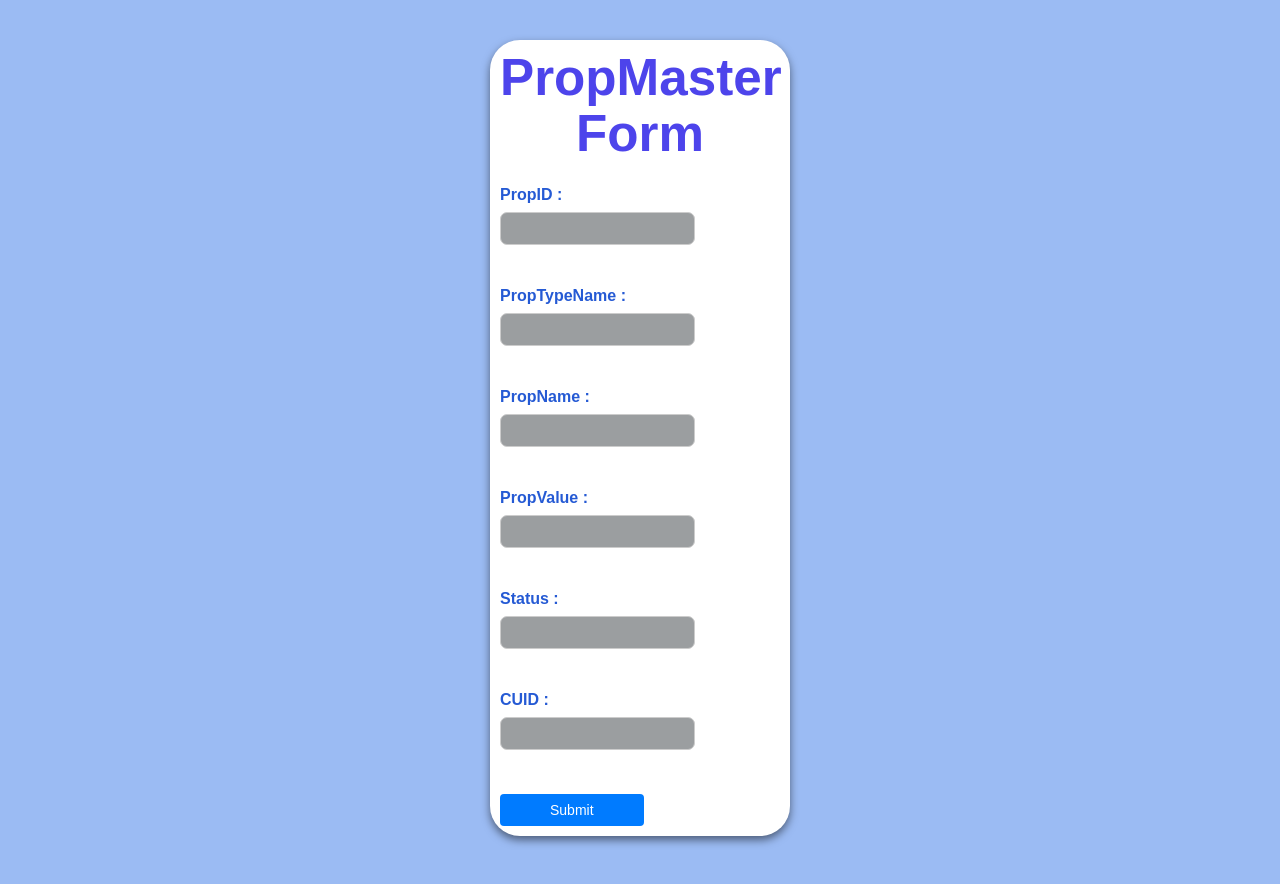
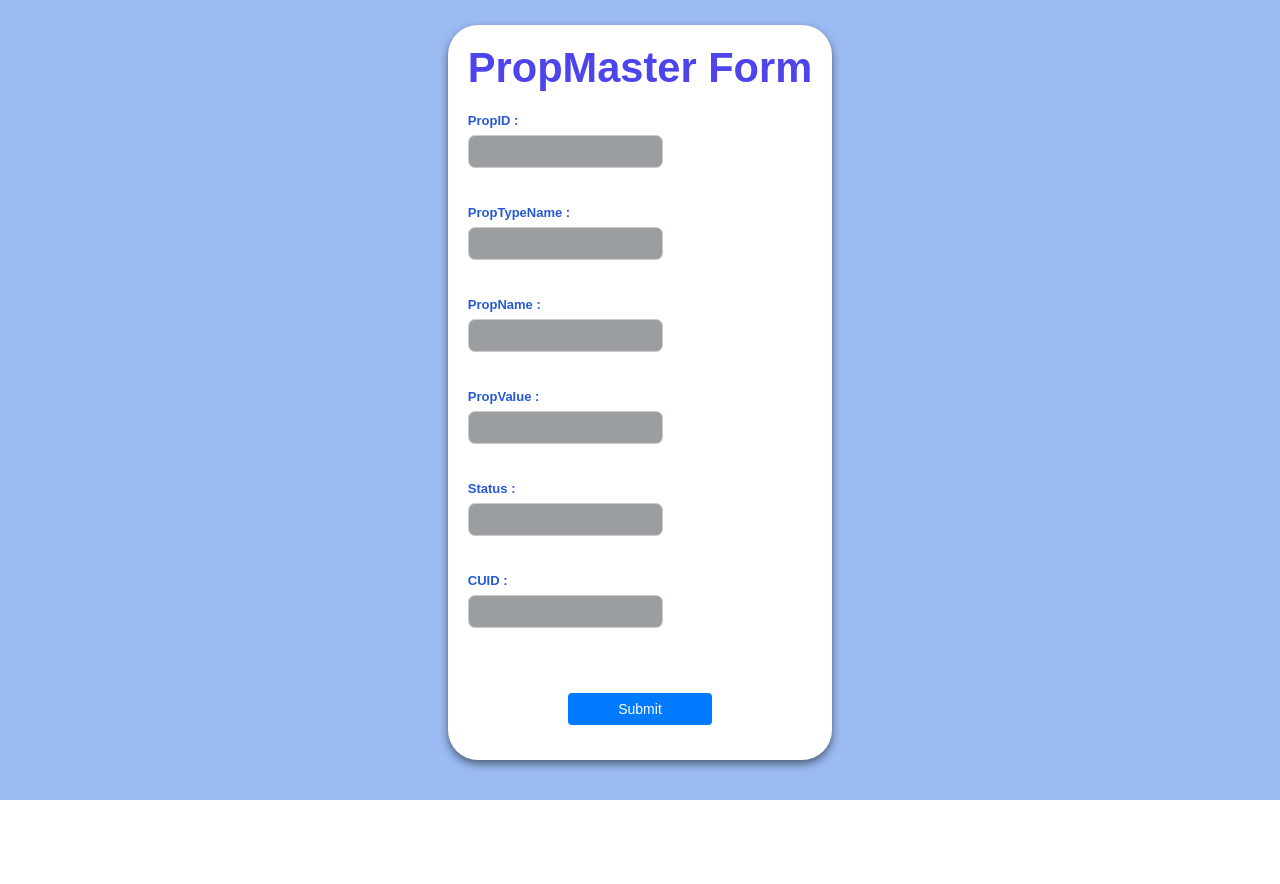
Before and after one commit to gaurang4453/CRM_FRONTED, a React (Vite) app: page / in a window 1280 px wide. Shown: the top 884 px of the page. After the commit the page ends 800 px from the top, so only its background shows below. Built offline with nearby package versions, Linux system fonts and the light colour scheme.

Commit message:
final propmaster form done

```diff
--- a/src/components/Form/Form.jsx
+++ b/src/components/Form/Form.jsx
@@ -215,7 +215,9 @@ function App() {
       </div>
       <br/>
 
-        <input type='submit'/>
+      <div className="submit-container">
+    <input type="submit" value="Submit" />
+  </div>
 
     </form>
 
--- a/src/style/style.css
+++ b/src/style/style.css
@@ -6,23 +6,26 @@
   }
 
   body {
+    font-size: 13px;
     font-family: Arial, sans-serif;
     background-color: #9bbbf3;
     display: flex;
     justify-content: center;
     align-items: center;
     min-height: 100vh;
-    padding: 40px;
+    padding: 10px;
   }
 
   form {
     background-color: #fff;
-    padding: 10px;
+    padding: 20px;
     border-radius: 30px;
-    box-shadow: 0 4px 8px rgba(0, 0, 0 , 0.5);
+    box-shadow: 0 4px 8px rgba(0, 0, 0, 0.5);
     width: 100%;
     max-width: 900px;
-
+    display: flex;
+    flex-direction: column; /* Stack form elements vertically */
+    align-items: flex-start; /* Keep textboxes aligned to the left */
   }
 
   h1 {
@@ -42,8 +45,7 @@
     margin-bottom: 5px;
   }
 
-  input[type="text"],
-  input[type="submit"] {
+  input[type="text"] {
     width: 100%;
     padding: 10px;
     margin-top: 5px;
@@ -56,12 +58,16 @@
     color: white;
     cursor: pointer;
     border: none;
-
     transition: background-color 0.3s;
+    padding: 8px 50px; /* Decrease padding for a smaller button */
+    font-size: 14px; /* Smaller text */
+    border-radius: 4px; /* Rounded corners */
+    width: auto; /* Adjust width to fit content */
+    margin-top: 10px; /* Space between input fields and submit button */
   }
 
   input[type="submit"]:hover {
-    background-color: #6ea7e4;
+    background-color: #143e6c;
   }
 
   p {
@@ -74,40 +80,25 @@
     margin: 10px 0;
   }
 
-  input[type="submit"] {
-    width: auto; /* Adjust the width to auto or specify a smaller width */
-    padding: 8px 50px; /* Decrease padding to make the button smaller */
-    font-size: 14px; /* Smaller text */
-    border-radius: 4px; /* Rounded corners */
-    background-color: #007bff;
-    color: white;
-    cursor: pointer;
-    border: none;
-    transition: background-color 0.3s;
-    position:relative
-  }
-
-  input[type="submit"]:hover {
-    background-color: #143e6c;
-  }
-
   .rounded-textbox {
     border: 1px solid #ccc;
     padding: 8px;
-    border-radius: 100000px; /* Adjust as needed */
+    border-radius: 100000px;
     outline: none;
   }
 
-  /* /src/style/style.css */
-input {
-    border-radius: 7px; /* Adjust this value to control the roundness */
-    padding: 8px; /* Optional: Adds some padding for better text alignment */
-    border: 1px solid #ccc; /* Optional: Adds a light border */
+  input {
+    border-radius: 7px;
+    padding: 8px;
+    border: 1px solid #ccc;
     background-color: #9b9ea0;
-    color: #0d0606
+    color: #0d0606;
   }
 
-  form {
-    width: 300px; /* Optional: You can set a width to control the form's size */
-    margin: 0 auto; /* Center the form */
+  /* This div will center the submit button */
+  .submit-container {
+    width: 100%;
+    display: flex;
+    justify-content: center; /* Center the button horizontally */
+    margin-top: 20px; /* Add some space above the button */
   }
```
